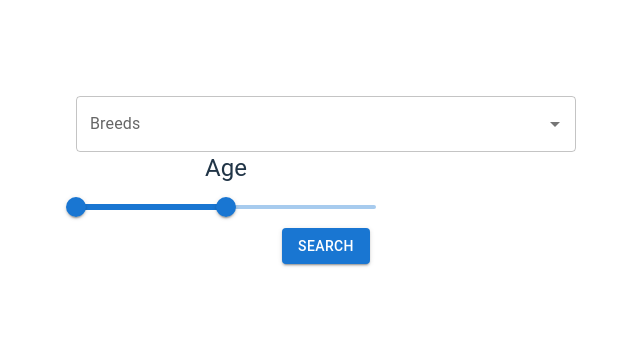
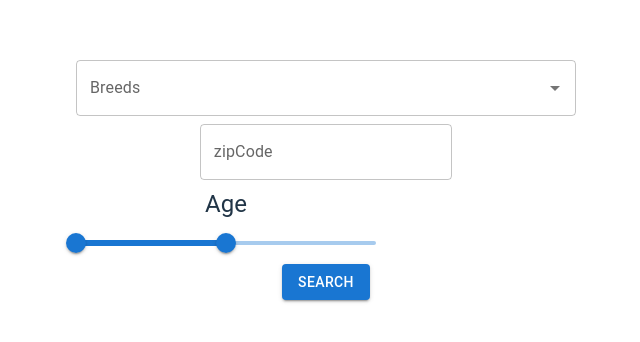
Before and after one commit to jingjingwangacc/dogLover, a React (Vite) app: page /search in a window 1280 px wide. Shown: the part 220-562 px from the top of the page, without its empty margins (314-954 px from the left). Built offline with nearby package versions, Linux system fonts and the light colour scheme; no server answers.

Commit message:
search by location

```diff
--- a/src/components/locationSelector.tsx
+++ b/src/components/locationSelector.tsx
@@ -0,0 +1,25 @@
+import * as React from 'react';
+import Box from '@mui/material/Box';
+import TextField from '@mui/material/TextField';
+
+export interface ZipCodeProps {
+    zipCode: string
+    setZip: Function
+}
+export default function LocationSelector(props:ZipCodeProps) {
+  return (
+    <Box
+      component="form"
+      sx={{ '& > :not(style)': { m: 1, width: '25ch' } }}
+      noValidate
+      autoComplete="off"
+    >
+      <TextField id="zipCode" label="zipCode" variant="outlined"
+      value={props.zipCode}
+      onChange={(event: React.ChangeEvent<HTMLInputElement>) => {
+        props.setZip(event.target.value);
+      }}
+      />
+    </Box>
+  );
+}
--- a/src/components/selectors.tsx
+++ b/src/components/selectors.tsx
@@ -1,5 +1,6 @@
 import AgeSelector from '../components/ageSelector'
 import BreedSelector from '../components/breedSelector'
+import LocationSelector from '../components/locationSelector'
 import Box from '@mui/material/Box';
 import Button from '@mui/material/Button';
 import * as React from 'react';
@@ -7,20 +8,27 @@ import * as React from 'react';
 
 export interface SelctorProps {
     handleSearch:Function
+    age: number[]
+    setAge: Function
+    breeds: string[]
+    setBreeds: Function
+    zipCode: string
+    setZip: Function
 }
 export default function Selectors(props: SelctorProps) {
-    const [age, setAge] = React.useState<number[]>([0, 15]);
-    const [breeds, setBreeds] = React.useState<string[]>([]);
 
     return (
         <>
         <Box>
-            <BreedSelector breeds={breeds} setBreeds={setBreeds}/>
+            <BreedSelector breeds={props.breeds} setBreeds={props.setBreeds}/>
         </Box>
         <Box>
-            <AgeSelector age={age} setAge={setAge}/>
+            <LocationSelector zipCode={props.zipCode} setZip={props.setZip}/>
         </Box>
-        <Button variant="contained" onClick={() => {props.handleSearch(age[0], age[1], breeds)}}>Search</Button>
+        <Box>
+            <AgeSelector age={props.age} setAge={props.setAge}/>
+        </Box>
+        <Button variant="contained" onClick={() => {props.handleSearch()}}>Search</Button>
 
         </>
     )
--- a/src/pages/search.tsx
+++ b/src/pages/search.tsx
@@ -5,29 +5,37 @@ import Selectors from '../components/selectors'
 
 function Search() {
     const [dogs, setDogs] = useState<Dog[]>([]);
-    const loadBreed = async() => {
-        try {
-            const res = await fetch('https://frontend-take-home-service.fetch.com/dogs/breeds', {
-                method: 'GET',
-                credentials: 'include',
-            });
-            const data = await res.json();
-            console.log(data);
-        } catch (error) {
-            console.error("Error fetching data:", error);
-        }
-    };
+    const [age, setAge] = useState<number[]>([0, 15]);
+    const [breeds, setBreeds] = useState<string[]>([]);
+    const [zipCode, setZip] = useState<string>('');
+    const [sort, setSort] = useState<string>('breed:asc');
+    // const loadBreed = async() => {
+    //     try {
+    //         const res = await fetch('https://frontend-take-home-service.fetch.com/dogs/breeds', {
+    //             method: 'GET',
+    //             credentials: 'include',
+    //         });
+    //         const data = await res.json();
+    //         console.log(data);
+    //     } catch (error) {
+    //         console.error("Error fetching data:", error);
+    //     }
+    // };
 
-    const dogSearch = async(ageMin:number, ageMax:number, breeds:string[]) => {
+    const dogSearch = async() => {
         try {
             let params = new URLSearchParams({
-                'sort': 'breed:asc',
-                'ageMin': ageMin.toString(),
-                'ageMax': ageMax.toString(),
+                'sort': sort,
+                'ageMin': age[0].toString(),
+                'ageMax': age[1].toString(),
             })
             for (let breed of breeds) {
                 params.append('breeds', breed);
             }
+            if(zipCode.length > 0) {
+                params.append('zipCodes', zipCode);
+            }
+
             const res = await fetch('https://frontend-take-home-service.fetch.com/dogs/search?'+params.toString(), {
                 method: 'GET',
                 credentials: 'include',
@@ -57,7 +65,7 @@ function Search() {
         }
     };
 
-    useEffect(() => {dogSearch(0,15,[])}, [])
+    useEffect(() => {dogSearch()}, [])
 
     let cards = [];
     for (let i = 0; i < dogs.length; i++) {
@@ -67,7 +75,7 @@ function Search() {
     return (
         <>
         <Box>
-            <Selectors handleSearch={dogSearch}/>
+            <Selectors handleSearch={dogSearch} age={age} setAge={setAge} breeds={breeds} setBreeds={setBreeds} zipCode={zipCode} setZip={setZip}/>
         </Box>
         <Box sx={{ minWidth: 275 }}>
             {cards}
```
Also changed, not shown: src/components/sort.tsx (added, +33 -0 lines).
